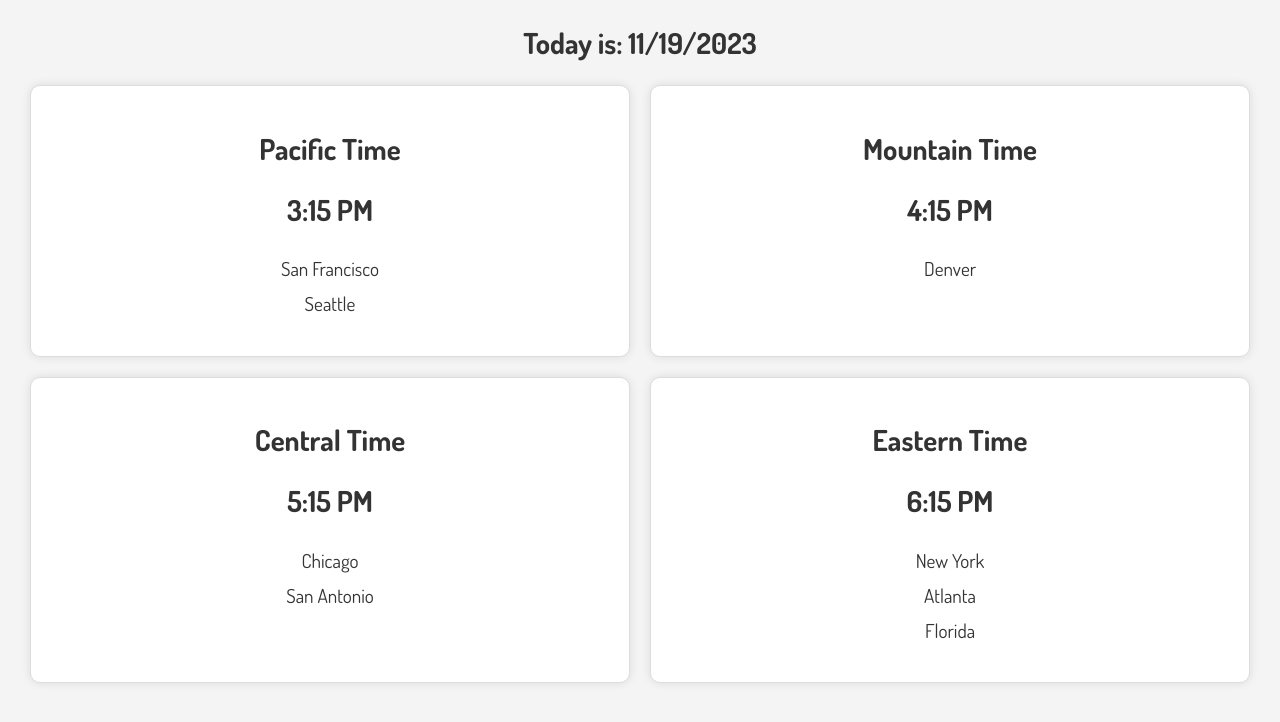
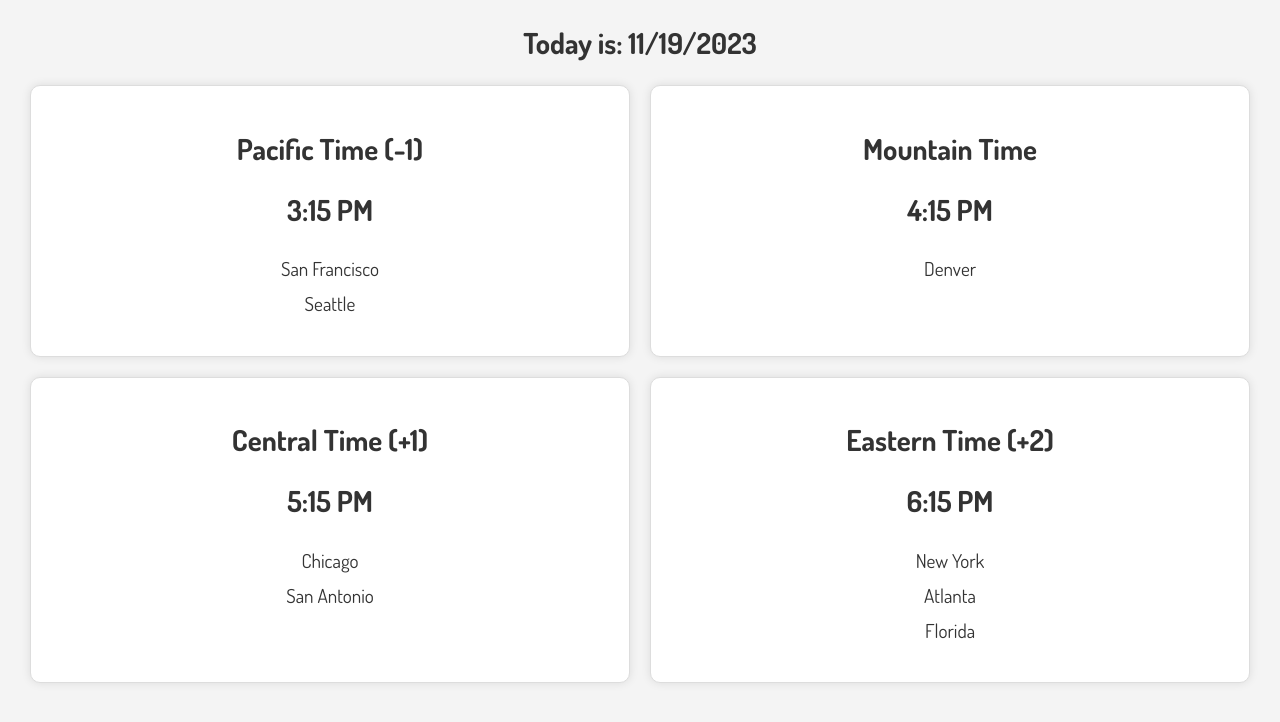
Before and after one commit to sophiechea/time_zone_website, a plain HTML site: page index.html in a window 1280 px wide. Drawn offline with Linux system fonts and the light colour scheme.

Commit message:
Update index.html

```diff
--- a/index.html
+++ b/index.html
@@ -71,7 +71,7 @@
     </div>
     <div id="time-container">
         <div class="timezone" id="pacific-time">
-            <h2>Pacific Time</h2>
+            <h2>Pacific Time (-1)</h2>
             <p class="time"></p>
             <ul class="city-list" id="pacific-city-list"></ul>
         </div>
@@ -81,12 +81,12 @@
             <ul class="city-list" id="mountain-city-list"></ul>
         </div>
         <div class="timezone" id="central-time">
-            <h2>Central Time</h2>
+            <h2>Central Time (+1)</h2>
             <p class="time"></p>
             <ul class="city-list" id="central-city-list"></ul>
         </div>
         <div class="timezone" id="eastern-time">
-            <h2>Eastern Time</h2>
+            <h2>Eastern Time (+2)</h2>
             <p class="time"></p>
             <ul class="city-list" id="eastern-city-list"></ul>
         </div>
```
